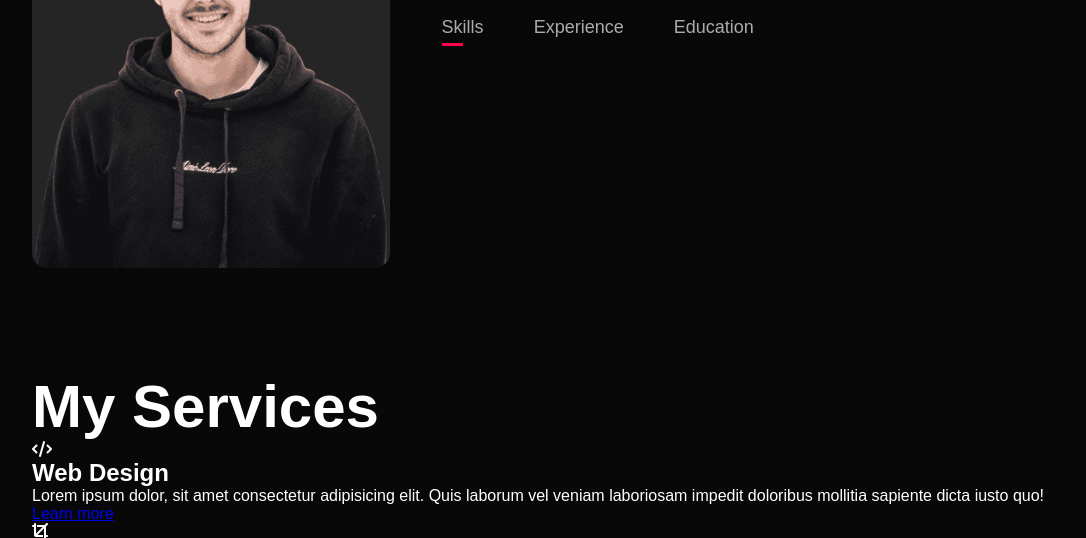
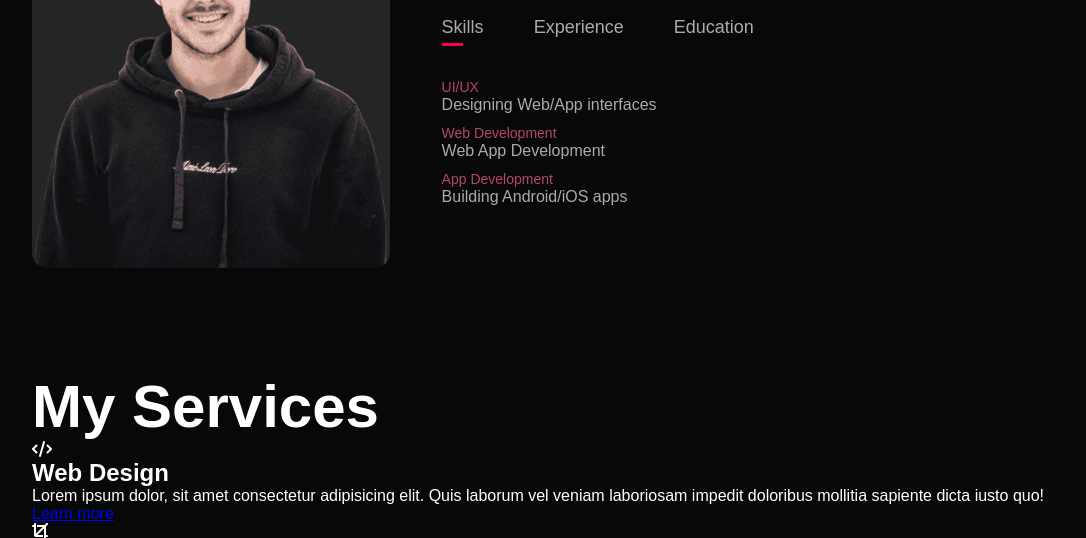
Before and after one commit to zubairjs/portfolio-website, a website: page index.html in a window 1280 px wide. Shown: the part 1088-1626 px from the top of the page, without its empty margins (96-1182 px from the left). Drawn offline with Linux system fonts and the light colour scheme.

Commit message:
Add class to tab contents to display active tab

```diff
--- a/style.css
+++ b/style.css
@@ -148,3 +148,7 @@ nav ul li a:hover::after {
 .tab-contents {
   display: none;
 }
+
+.tab-contents.active-tab {
+  display: block;
+}
```
